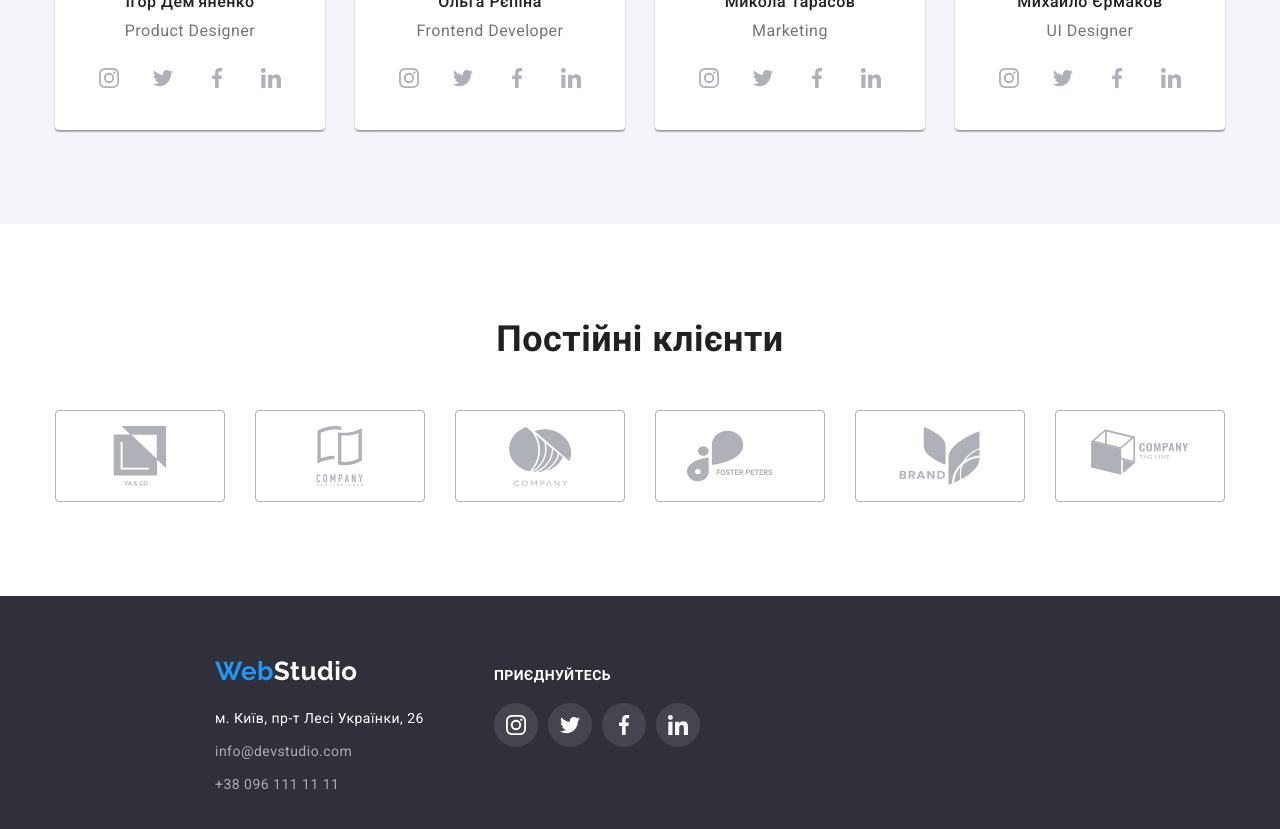
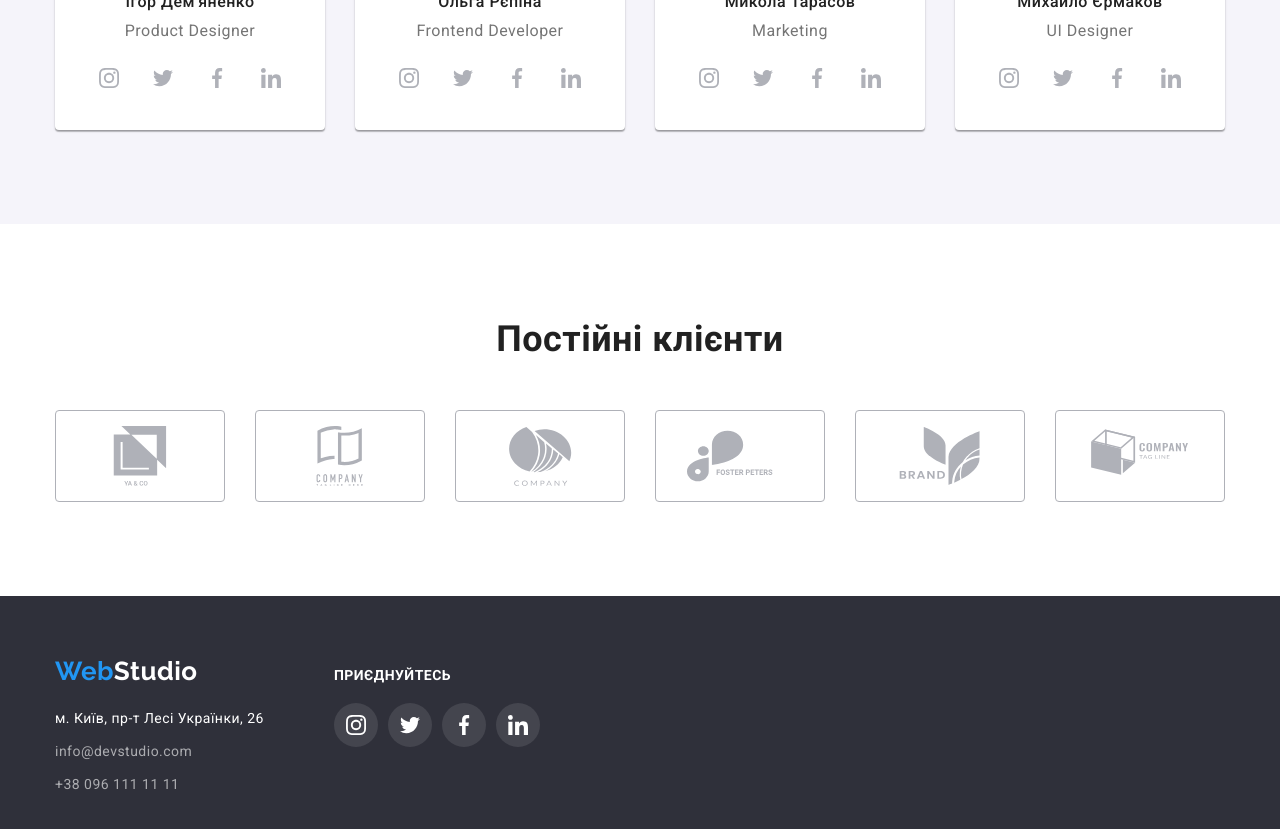
Before and after one commit to OlenaNov/goit-markup-hw-05, a plain HTML site: page index.html in a window 1280 px wide. Shown: the part 2085-2914 px from the top of the page. Drawn offline with nearby package versions, Linux system fonts and the light colour scheme.

Commit message:
goit-markup-hw-05-correct

```diff
--- a/index.html
+++ b/index.html
@@ -313,7 +313,7 @@
                 </section>
             </main>
             <footer class="footer">
-                <div class="container-footer">
+                <div class="container">
                     <div class="container-contacts-footer">
                         <a href="./index.html" class="logo link logo-footer">Web<span class="accent-foot-logo">Studio</span></a>
                         <address id="contacts" class="footer-contacts">
--- a/styles.css/styles.css
+++ b/styles.css/styles.css
@@ -444,7 +444,7 @@ color: var(--color-title);
     padding-bottom: 60px;
 }
 
-.container-footer {
+.footer > .container {
     display: flex;
     align-items: baseline;
 
@@ -452,7 +452,6 @@ color: var(--color-title);
 
 .container-contacts-footer {
     margin-right: 70px;
-    padding-left: 215px;
 }
 
 .footer-contacts {
```
Also changed, not shown: portfolio.html (+1 -1 lines), 1 other file.
